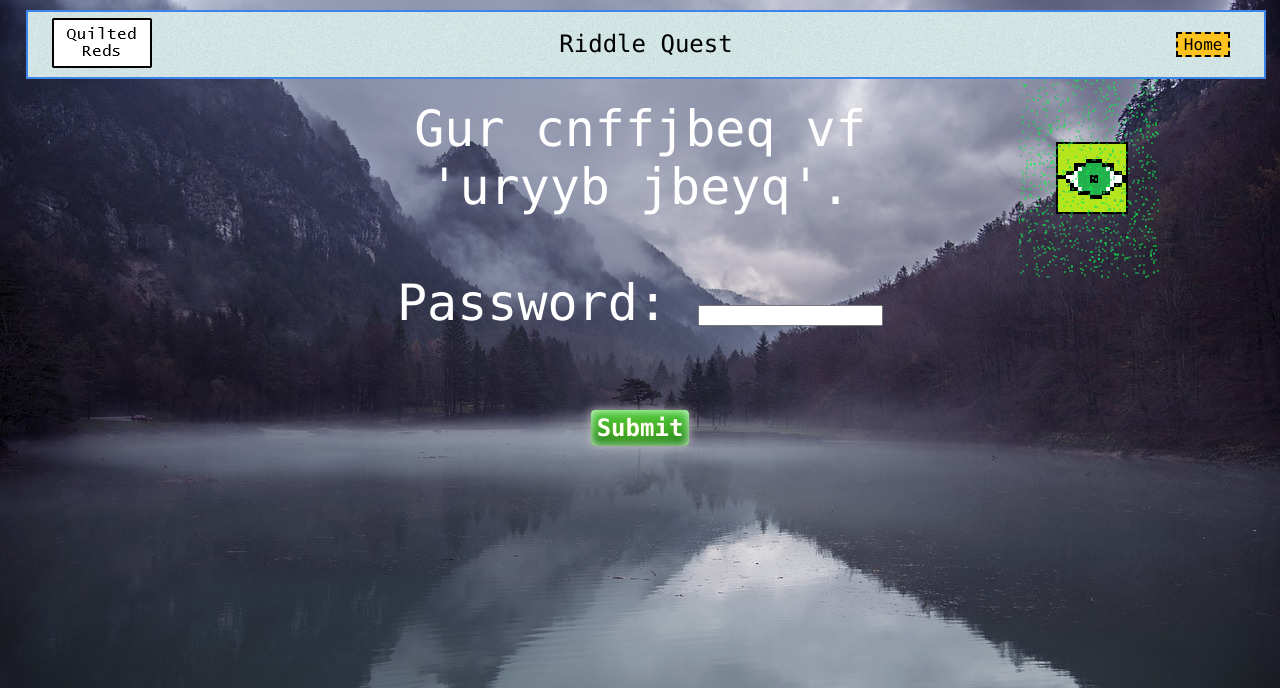
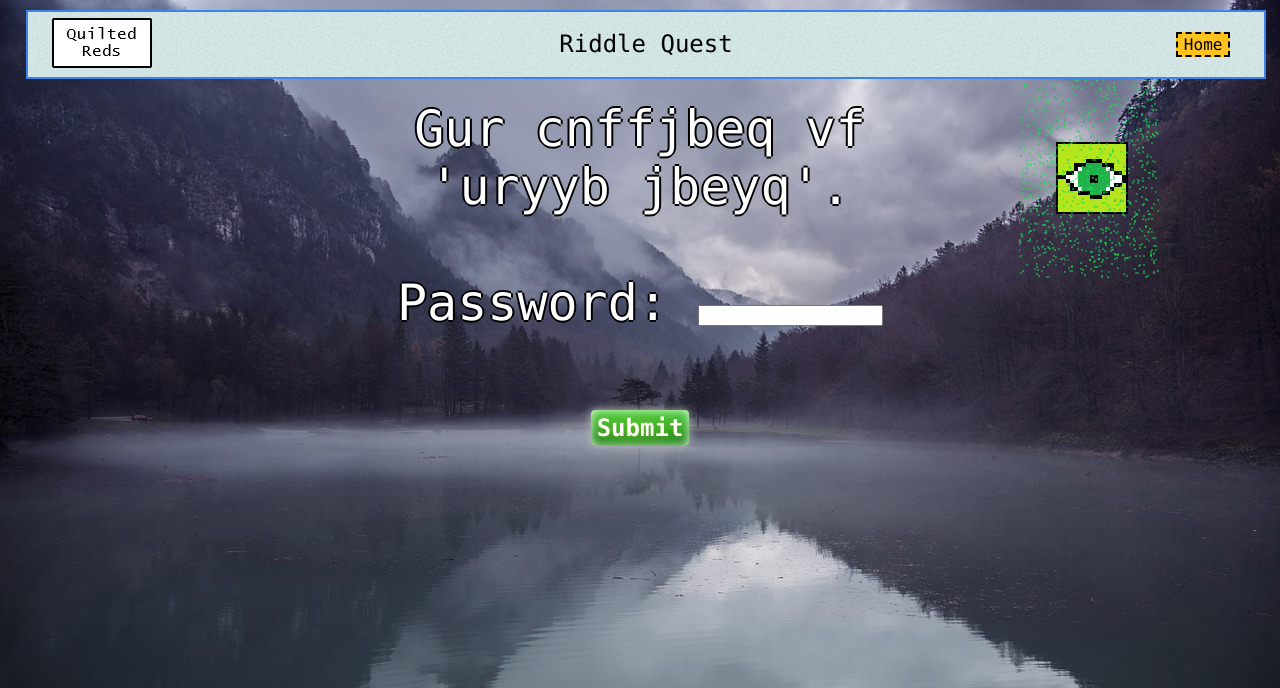
Before and after one commit to Mathisplay/quilted-reds, a PHP site: page /gameStart.html in a window 1280 px wide. Shown: the top 688 px of the page. Run offline with PHP 8.4, Linux system fonts and the light colour scheme.

Commit message:
Update main.css

```diff
--- a/main.css
+++ b/main.css
@@ -58,6 +58,7 @@
 	width: 50%;
 	font-family: "Lucida Console", Monaco, monospace;
 	word-wrap: break-word;
+	text-shadow: -2px 0 black, 0 2px black, 2px 0 black, 0 -2px black;
 }
 
 #bottomBar{
```
